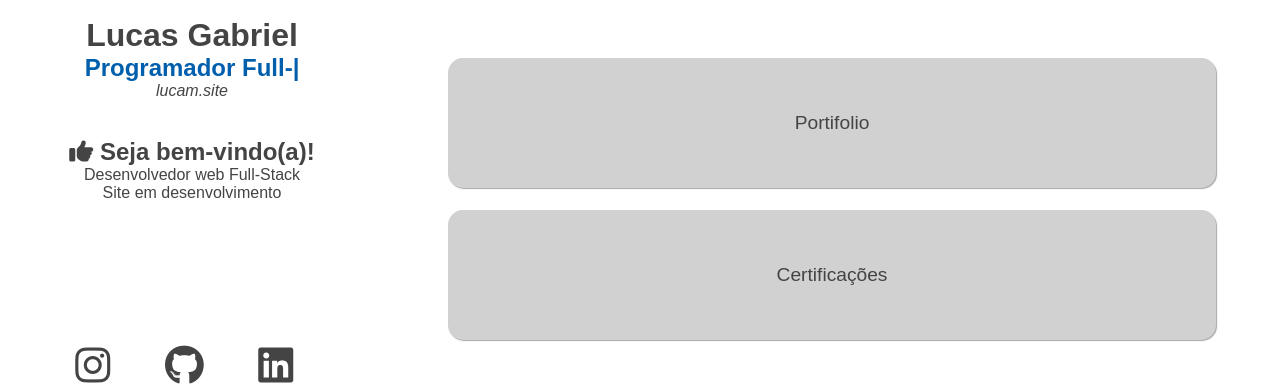
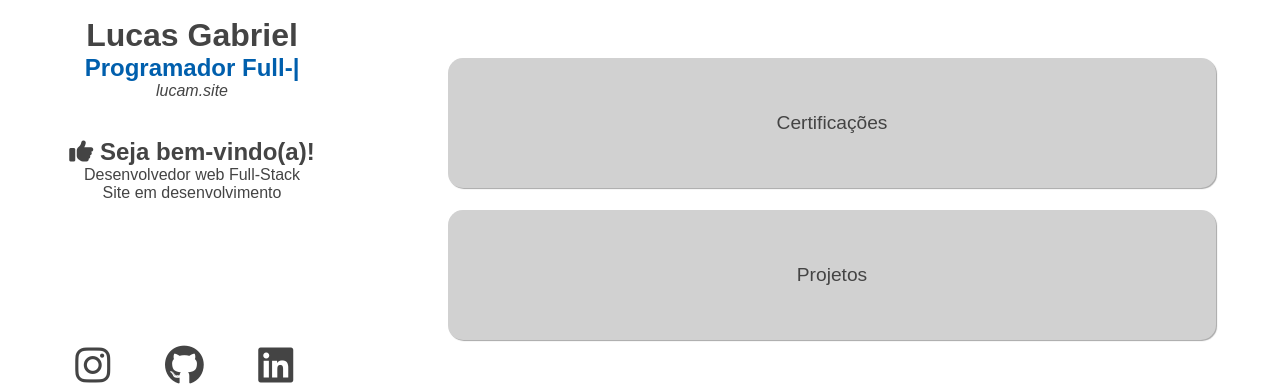
Before and after one commit to LUC4Mdv/perfil-lucam-react, a React (Vite) app: page / in a window 1280 px wide. Shown: the part 355-745 px from the top of the page. Built offline with nearby package versions, Linux system fonts and the light colour scheme.

Commit message:
certified

```diff
--- a/src/Components/Main/Main.jsx
+++ b/src/Components/Main/Main.jsx
@@ -53,8 +53,8 @@ function Main() {
             <div className="conteudo">
                 <div className="links">
                     <ul>
-                        <li><a href="#" tabIndex="0">Portifolio</a></li>
-                        <li><a href="#" tabIndex="0">Certificações</a></li>
+                        <li><a href="#certified" tabIndex="0">Certificações</a></li>
+                        <li><a href="#" tabIndex="0">Projetos</a></li>
                     </ul>
                 </div>
             </div>
```
